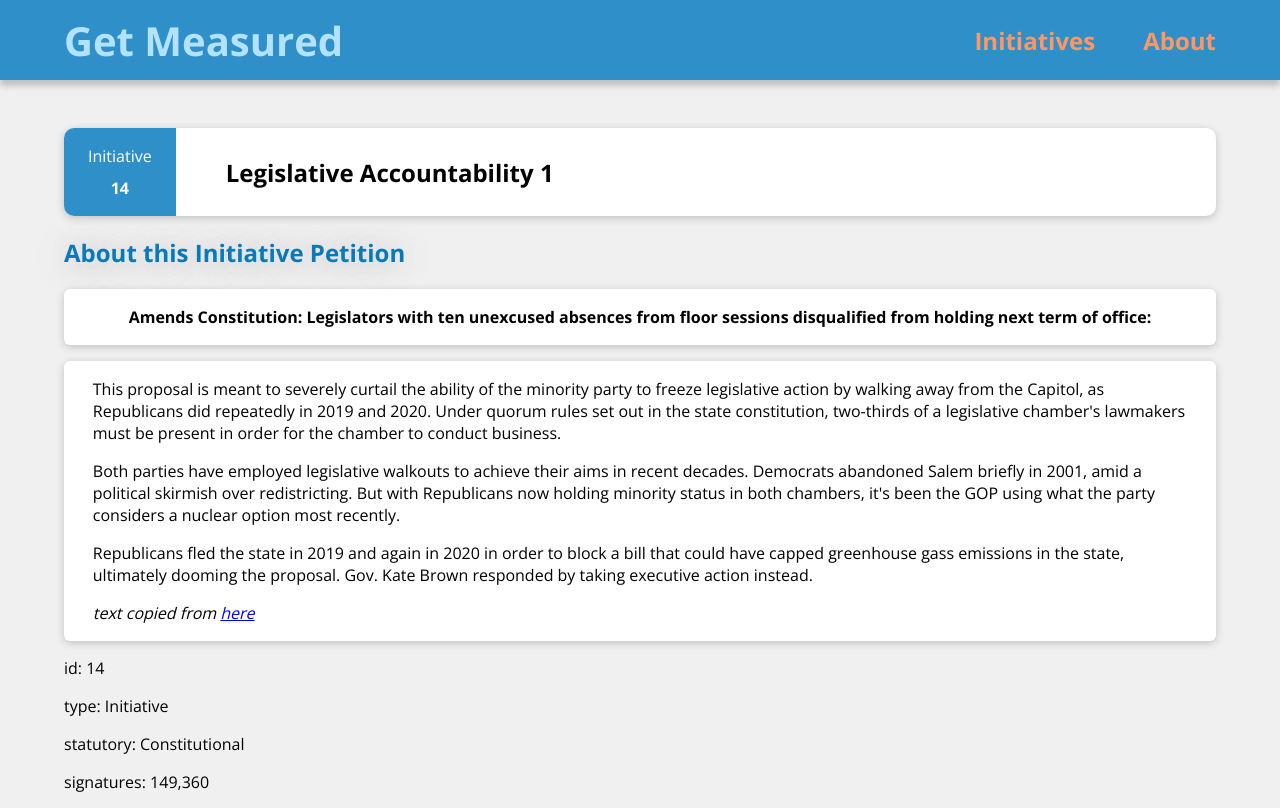
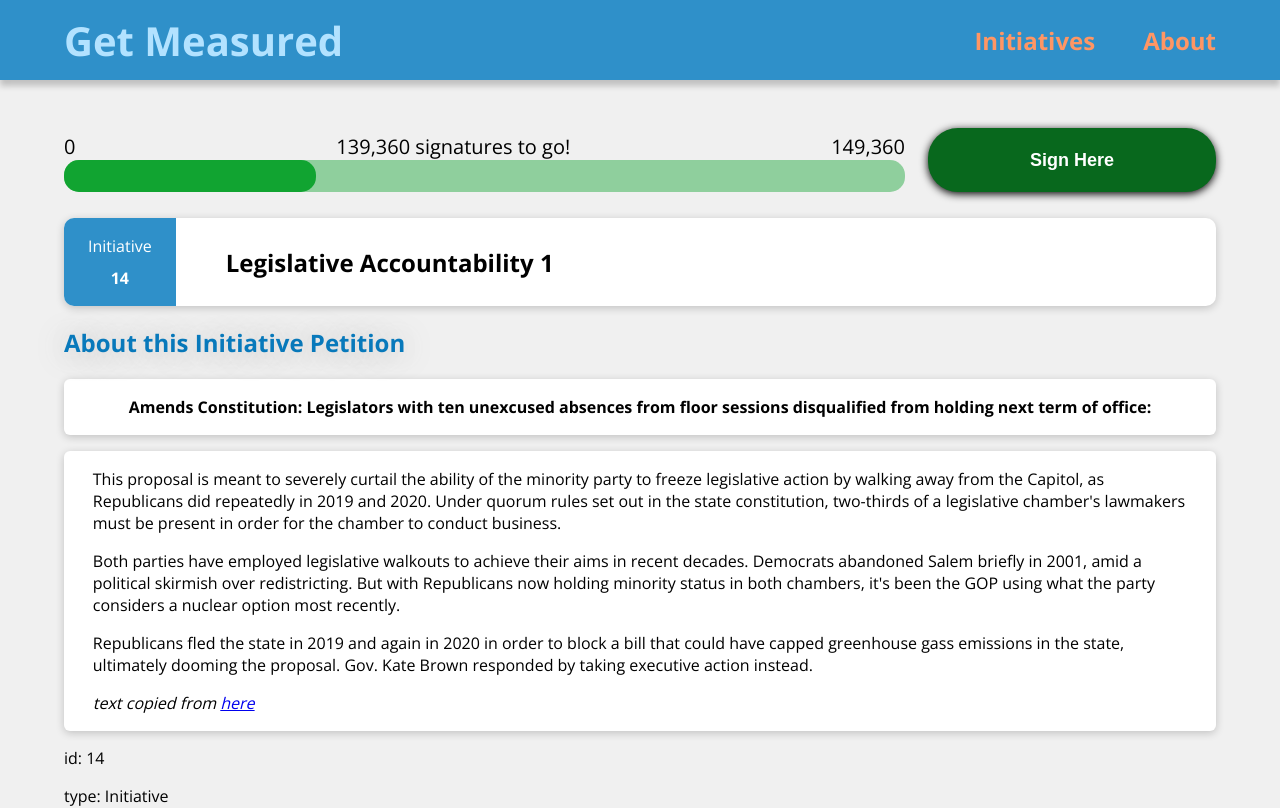
Before and after one commit to SheriffSoco/election-initiatives, a React (Create React App) app: page /measure/14 in a window 1280 px wide. Shown: the top 808 px of the page. Built offline with nearby package versions, Linux system fonts and the light colour scheme.

Commit message:
Add signature bar and button

```diff
--- /dev/null
+++ b/src/components/info/SignatureBar.js
@@ -0,0 +1,35 @@
+import classes from "./SignatureBar.module.css";
+
+function SignatureBar(props) {
+  const remaining = parseInt(props.max) - props.count;
+
+  function signPetition() {
+    console.log("yay!");
+  }
+
+  return (
+    <div className={classes.signature}>
+      <ul>
+        <li>
+          <div className={classes.infoText}>
+            <div>0</div>
+            <div>{remaining.toLocaleString()} signatures to go!</div>
+            <div>{props.max.toLocaleString()}</div>
+          </div>
+        </li>
+        <li>
+          <div className={classes.emptyBar}>
+            <div className={classes.filledBar}></div>
+          </div>
+        </li>
+      </ul>
+      <div className={classes.sign}>
+        <button onClick={signPetition}>
+          <b>Sign Here</b>
+        </button>
+      </div>
+    </div>
+  );
+}
+
+export default SignatureBar;
--- /dev/null
+++ b/src/components/info/SignatureBar.module.css
@@ -0,0 +1,50 @@
+.signature {
+  width: 100%;
+  margin: 1rem 0;
+  display: flex;
+  align-items: flex-end;
+  justify-content: space-between;
+  padding: 0 0 10px 0;
+}
+
+.signature ul {
+  list-style: none;
+  margin: 0;
+  padding: 0;
+  width: 73%;
+}
+
+.infoText {
+  display: flex;
+  justify-content: space-between;
+  font-size: 20px;
+}
+
+.emptyBar {
+  background-color: rgba(17, 164, 49, 0.436);
+  border-radius: 15px;
+}
+
+.filledBar {
+  width: 30%;
+  background-color: rgba(17, 164, 49, 1);
+  height: 2rem;
+  border-radius: 15px;
+}
+
+.sign {
+  width: 25%;
+  /* padding: 10px; */
+  /* margin-left: 0; */
+}
+
+.sign button {
+  width: 100%;
+  height: 4rem;
+  background-color: rgb(8, 104, 29);
+  border-color: transparent;
+  border-radius: 30px;
+  color: white;
+  font-size: 18px;
+  box-shadow: 0 2px 8px black;
+}
--- a/src/local/data.js
+++ b/src/local/data.js
@@ -3,7 +3,7 @@ const Data = [
     id: "14",
     type: "Initiative",
     statutory: "Constitutional",
-    signatures: "149,360",
+    signatures: 149360,
     circulationDate: "01/07/2022",
     stage: "onBallot",
     measureNo: "113",
--- a/src/pages/InitiativeInfo.js
+++ b/src/pages/InitiativeInfo.js
@@ -1,5 +1,6 @@
 import { Link, useParams } from "react-router-dom";
 import AboutSection from "../components/info/AboutSection";
+import SignatureBar from "../components/info/SignatureBar";
 import InitiativeTitle from "../components/InitiativeTitle";
 
 import Data from "../local/data";
@@ -13,6 +14,7 @@ function InitiativeInfoPage(props) {
     info = info[0];
     return (
       <div>
+        <SignatureBar count={10000} max={info.signatures}/>
         <InitiativeTitle type={info.type} id={info.id} subject={info.subject} />
         <AboutSection type={info.type} ballotTitle={info.ballotTitle} />
         {Object.keys(info).map((key, index) => {
```
